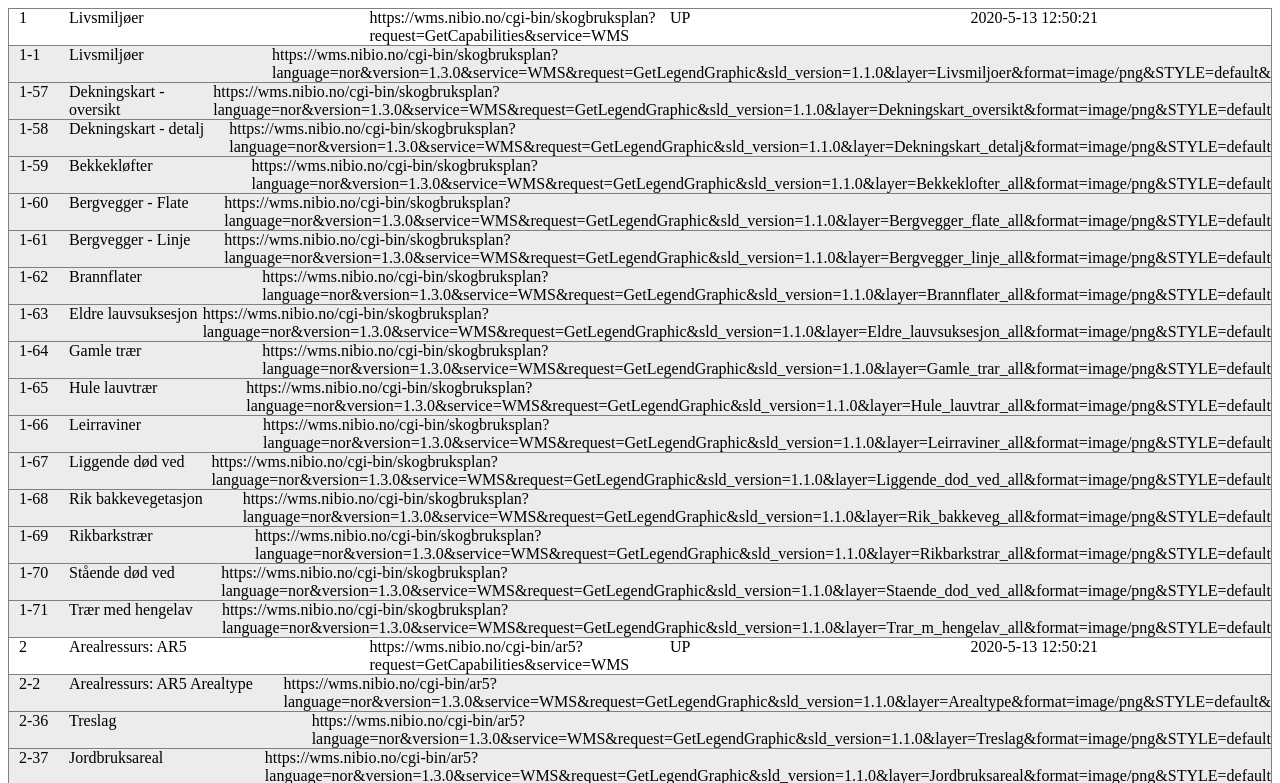
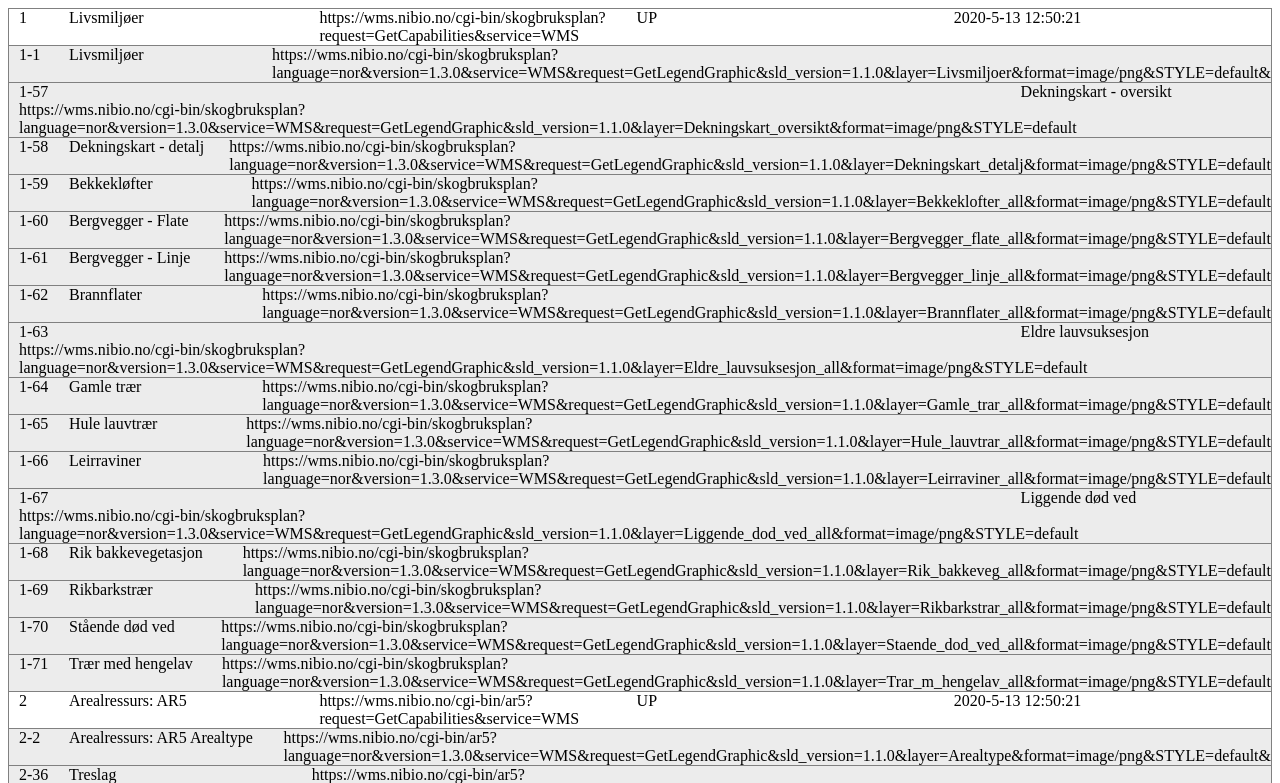
Before and after one commit to Artsdatabanken/responssjekk, a website: page index.html in a window 1280 px wide. Shown: the top 783 px of the page. Drawn offline with Linux system fonts and the light colour scheme.

Commit message:
Fortsatt litt css.

```diff
--- a/styles.css
+++ b/styles.css
@@ -13,6 +13,8 @@
   flex: 1;
   padding-left: 10px;
   border-bottom:1px solid grey;
+  justify-content:space-between;
+  flex-wrap: wrap;
 }
 
 .underlag span,
@@ -35,3 +37,9 @@
 .hovedlag span:second-child{
   padding-left:20px;
 }
+
+.underlag span:nth-child(2),
+.hovedlag span:nth-child(2){
+  min-width:150px;
+  max-width:20%;
+}
```
